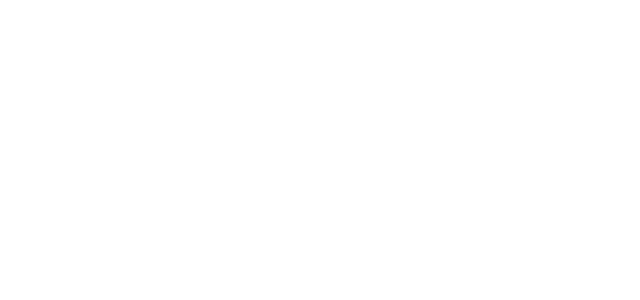
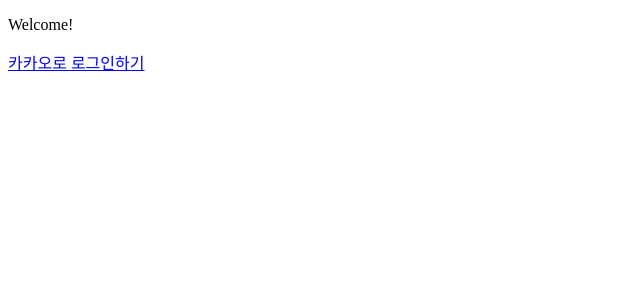
Before and after one commit to ChoChungEun/kakao-login, a React (Vite) app: page / in a window 1280 px wide. Shown: the top 300 px of the page, without its empty margins (0-640 px from the left). Built offline with nearby package versions, Linux system fonts and the light colour scheme.

Commit message:
chage path

```diff
--- a/src/App.tsx
+++ b/src/App.tsx
@@ -12,7 +12,7 @@
   return (
     <Router>
       <Routes>
-        <Route path="/kakao-login" element={<Home />} />
+        <Route path="/" element={<Home />} />
         <Route path="/auth/kakao/callback" element={<Auth />} />
         <Route path="/profile" element={<Profile />} />
         <Route path="*" element={<Navigate to="/" replace={true} />} />
--- a/vite.config.ts
+++ b/vite.config.ts
@@ -3,6 +3,5 @@
 
 // https://vitejs.dev/config/
 export default defineConfig({
-  base: "kakao-login",
   plugins: [react()],
 });
```
